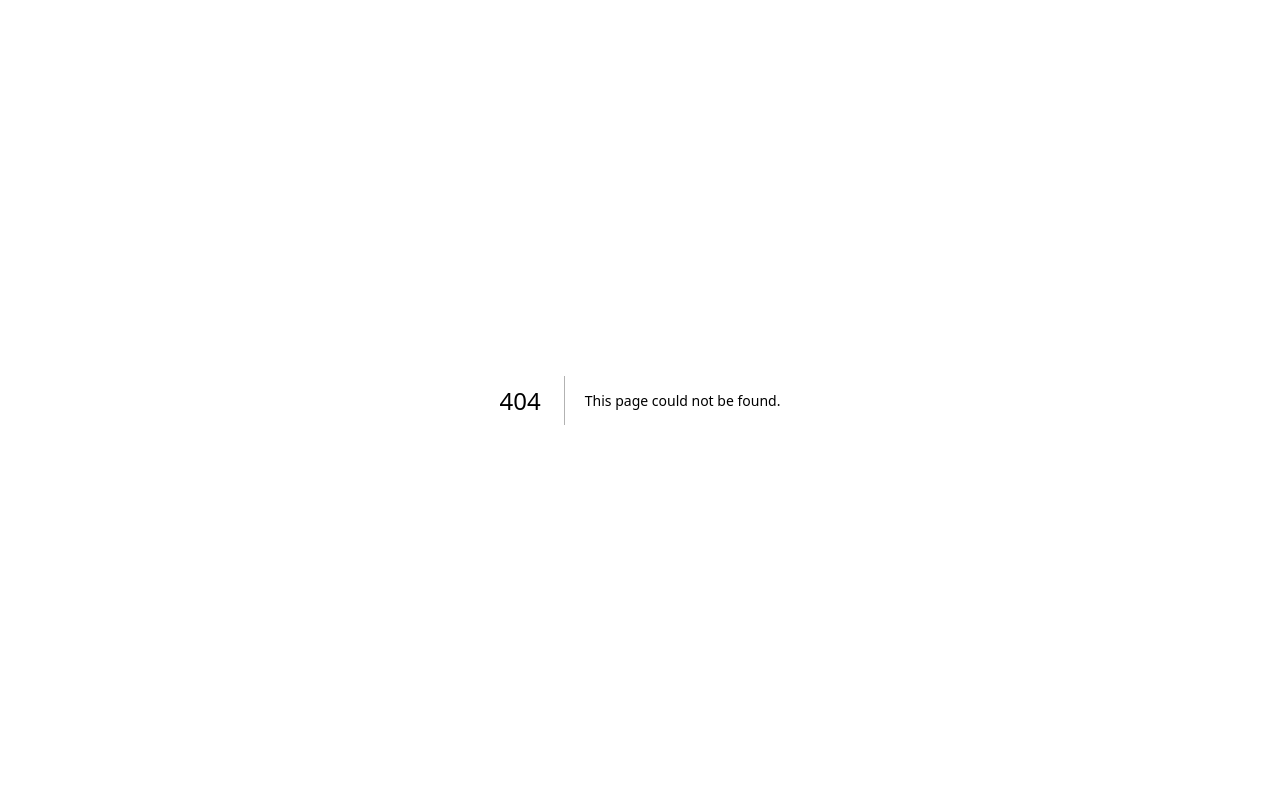
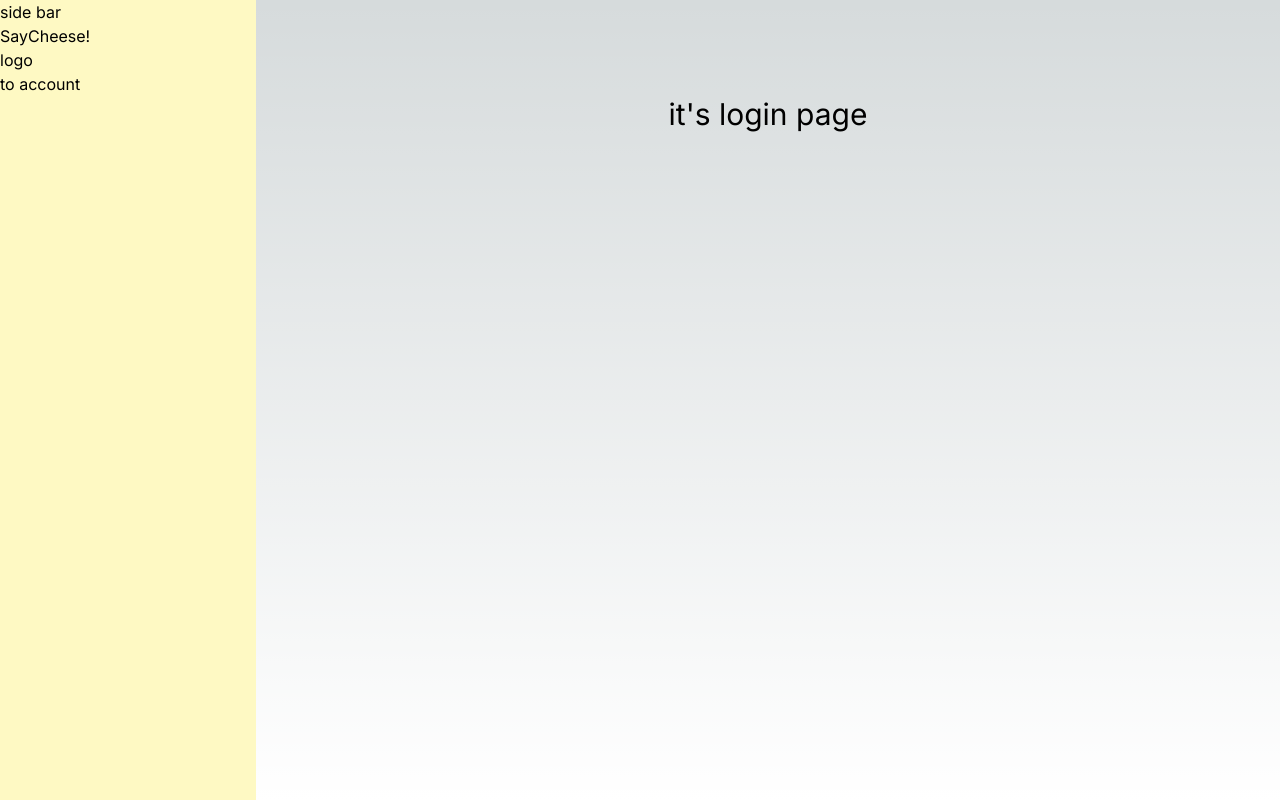
Before and after one commit to Anno328/SayCheese, a Next.js app: page /login in a window 1280 px wide. Before the commit this address had no page. Built offline with nearby package versions, Linux system fonts and the light colour scheme.

Commit message:
create sckelton

```diff
--- /dev/null
+++ b/src/app/Account/page.tsx
@@ -0,0 +1,15 @@
+// アカウントページ
+import ProfileImg from '../component/profile_img'
+
+export default function Home() {
+  return (
+    <div>
+      <p>accout page</p>
+      <ProfileImg/>
+      <p>text</p>
+      <p>text</p>
+      <p>text</p>
+
+    </div>
+  )
+}
--- /dev/null
+++ b/src/app/AccountEdit/page.tsx
@@ -0,0 +1,11 @@
+// アカウント編集ページ
+import Image from 'next/image'
+
+export default function Home() {
+  return (
+      <h1 className="text-3xl ">
+          it's AccountEdit page
+      </h1>
+      //:TODO Instaアカウントから同期して持ってこれるとか
+  )
+}
--- /dev/null
+++ b/src/app/UserInfo/page.tsx
@@ -0,0 +1,13 @@
+// ユーザ情報ページ
+import Image from 'next/image'
+
+export default function Home() {
+  return (
+    <main className="flex min-h-screen flex-col items-center justify-between p-24">
+
+    <h1 className="text-3xl ">
+          it's user info page
+        </h1>
+    </main>
+  )
+}
--- /dev/null
+++ b/src/app/component/profile_img.tsx
@@ -0,0 +1,21 @@
+// プロフィール写真
+import Image from 'next/image'
+
+export default function ProfileImg() {
+    const imageStyle = {
+        borderRadius: '50%',
+        border: '1px solid #fff',
+      }
+
+  return (
+    <div className=''>
+        <Image
+        src="/profile.jpg"
+        width={250}
+        height={250}
+        alt="Picture of the user"
+        style={imageStyle}
+        />
+    </div>
+  )
+}
--- /dev/null
+++ b/src/app/component/user_card.tsx
@@ -0,0 +1,13 @@
+// ユーザ情報表示コンポーネント
+import ProfileImg from '../component/profile_img'
+
+export default function UserCard() {
+
+  return (
+    <div className='border-2 border-sky-500'>
+        <ProfileImg/>
+        <p>username</p>
+        <p>discription</p>
+    </div>
+  )
+}
--- a/src/app/layout.tsx
+++ b/src/app/layout.tsx
@@ -1,11 +1,12 @@
 import './globals.css'
 import type { Metadata } from 'next'
 import { Inter } from 'next/font/google'
+import Link from 'next/link'
 
 const inter = Inter({ subsets: ['latin'] })
 
 export const metadata: Metadata = {
-  title: 'Create Next App',
+  title: 'SayCheese',
   description: 'Generated by create next app',
 }
 
@@ -16,7 +17,22 @@ export default function RootLayout({
 }) {
   return (
     <html lang="en">
-      <body className={inter.className}>{children}</body>
+      <body className={inter.className}>
+        {/* サイドバー */}
+        {/* ログイン時のみ表示 */}
+        <div className='bg-yellow-100 h-screen w-1/5 float-left	static overflow-auto text-black	'>
+          <p>side bar</p>
+          <Link href="/">
+            <h1>SayCheese!</h1>
+            <p>logo</p>
+          </Link>
+          <Link href="/Account">
+            <p>to account</p>
+          </Link>
+        </div>
+        {/* コンテンツ */}
+        {children}
+      </body>
     </html>
   )
 }
--- /dev/null
+++ b/src/app/login/page.tsx
@@ -0,0 +1,13 @@
+// ログインページ
+import Image from 'next/image'
+
+export default function Home() {
+  return (
+    <main className="flex min-h-screen flex-col items-center justify-between p-24">
+
+    <h1 className="text-3xl ">
+          it's login page
+        </h1>
+    </main>
+  )
+}
--- a/src/app/page.tsx
+++ b/src/app/page.tsx
@@ -1,12 +1,18 @@
+// homeページ
 import Image from 'next/image'
+import UserCard from './component/user_card'
 
 export default function Home() {
+  //:TODO ログインしてなかったら/loginに遷移
   return (
-    <main className="flex min-h-screen flex-col items-center justify-between p-24">
+      <div>
+        <h1 className="text-3xl ">
+          Welcome to SayCheese!
+        </h1>
+        <UserCard/>
+        <UserCard/>
+        <UserCard/>
 
-    <h1 className="text-3xl ">
-          Hello world!
-        </h1>
-    </main>
+      </div>
   )
 }
```
Also changed, not shown: 1 other file (tests, documents, lock files or other folders).
